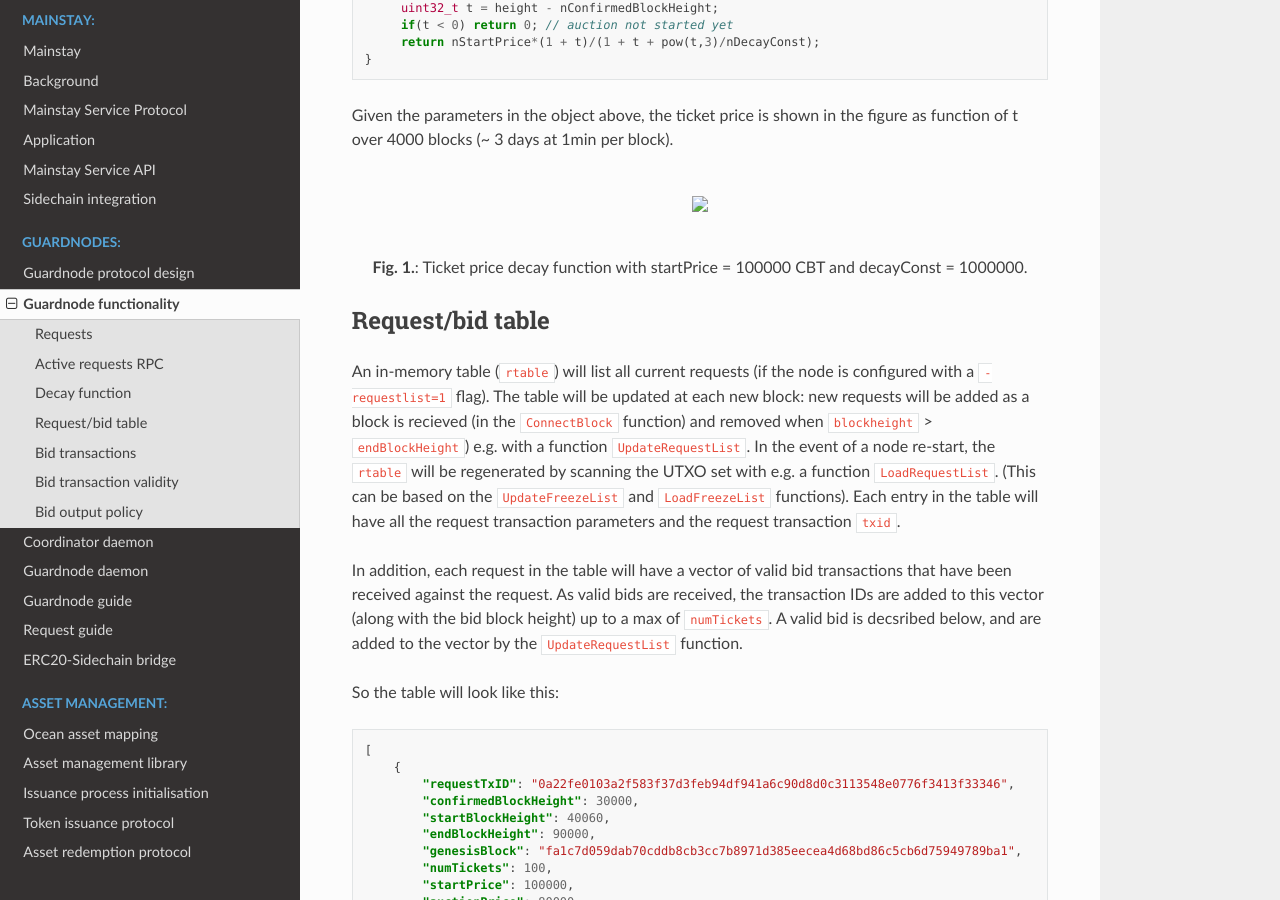
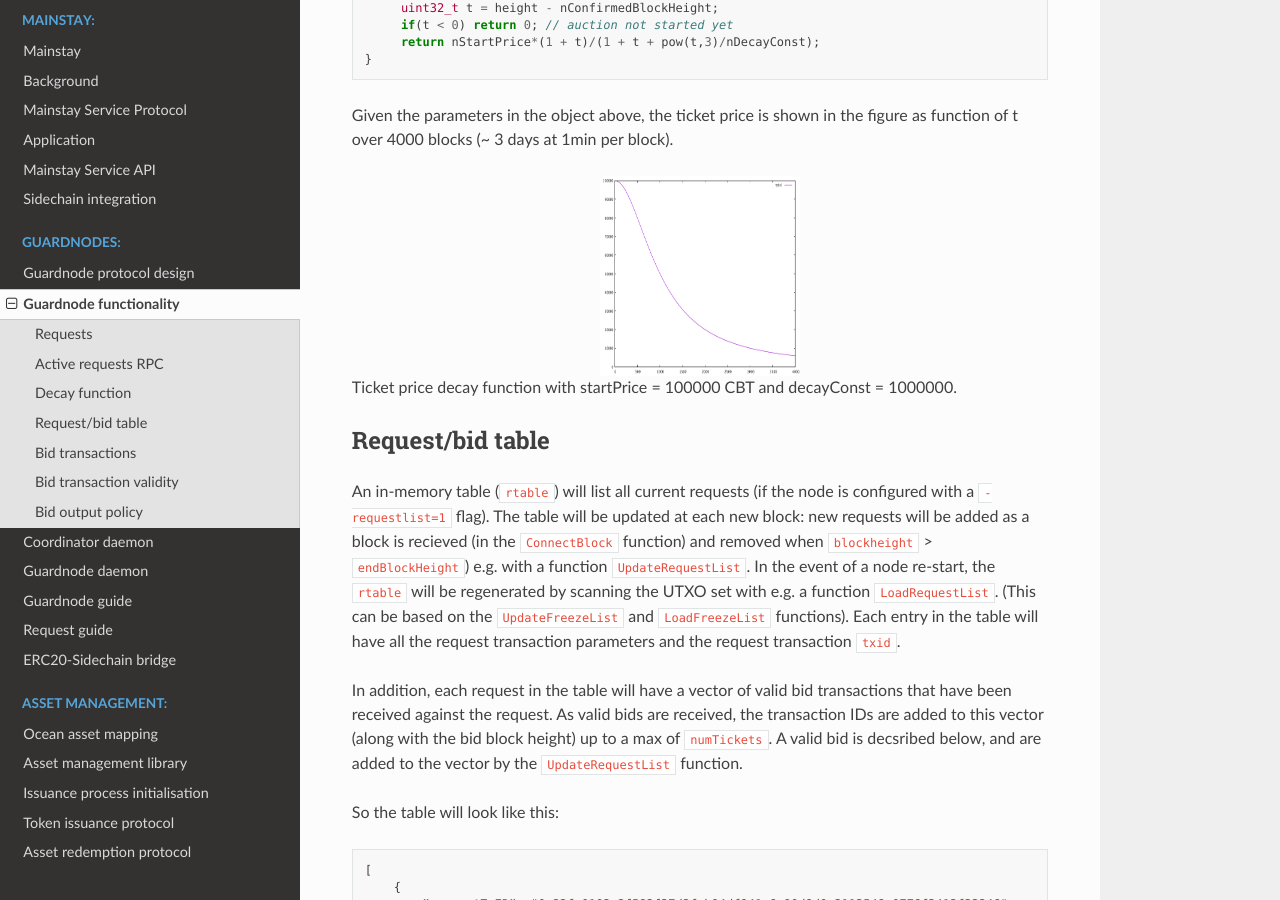
Before and after one commit to commerceblock/docs, a Sphinx documentation site: the page built from source/bidding/index.rst, in a window 1280 px wide and 900 px high, scrolled down 2266 px. Built offline with Sphinx 7.4.7 and the Read the Docs theme 2.0.0, drawn with Linux system fonts in a browser that asks for light colours; pages that are not in the unit, such as notebooks, are missing from menus.

Commit message:
Add image

```diff
--- a/source/bidding/index.rst
+++ b/source/bidding/index.rst
@@ -100,21 +100,13 @@ The decay function will return the current ticket bid price (in CBT sats) for gi
 
 Given the parameters in the object above, the ticket price is shown in the figure as function of t over 4000 blocks (~ 3 days at 1min per block).
 
+.. image:: decay.png
+        :height: 200px
+        :width: 200 px
+        :alt: Decay graph
+        :align: center
 
-.. raw:: html
-
-   <p align="center">
-   <img src="decay.png" width="530" vspace="20">
-   </p>
-
-
-
-.. raw:: html
-
-   <p align="center">
-     <b>Fig. 1.</b>: Ticket price decay function with startPrice = 100000 CBT and decayConst = 1000000.
-   </p>
-
+Ticket price decay function with startPrice = 100000 CBT and decayConst = 1000000.
 
 Request/bid table
 ^^^^^^^^^^^^^^^^^
```
